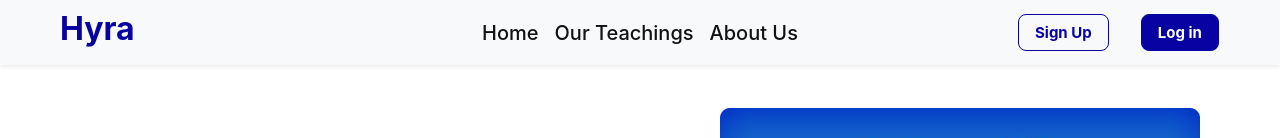
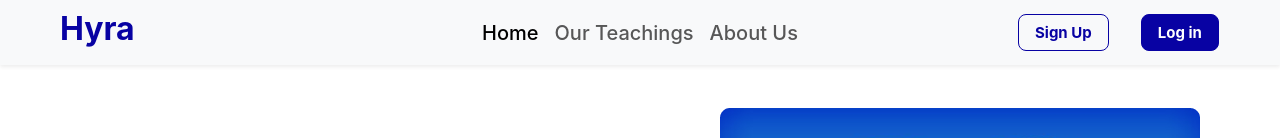
Before and after one commit to Oluwafemi-John1/Hyra-App, a React (Vite) app: page / in a window 1280 px wide. Shown: the top 138 px of the page. Built offline with nearby package versions, Linux system fonts and the light colour scheme.

Commit message:
Add useState hook to Navbar component

```diff
--- a/src/components/pages/Navbar.jsx
+++ b/src/components/pages/Navbar.jsx
@@ -1,12 +1,11 @@
-import React from 'react';
+import React, { useState } from 'react';
 import { Link, useNavigate } from 'react-router-dom';
 
 
-
 const Navbar = () => {
+    const [homeColor, sethomeColor] = useState('#121214')
     let navigate = useNavigate()
     let linkStyle = {
-        color: '#121214',
         fontFamily: 'Inter',
         fontSize: '20px',
         fontStyle: 'normal',
```
